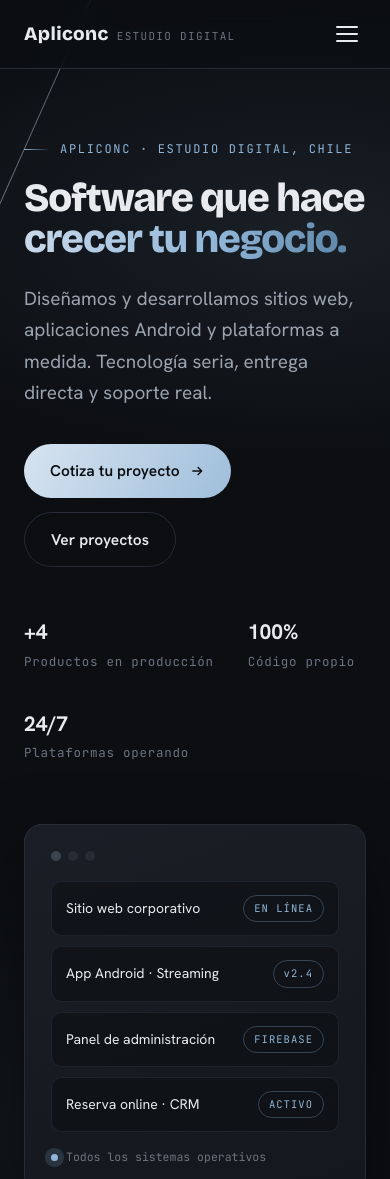
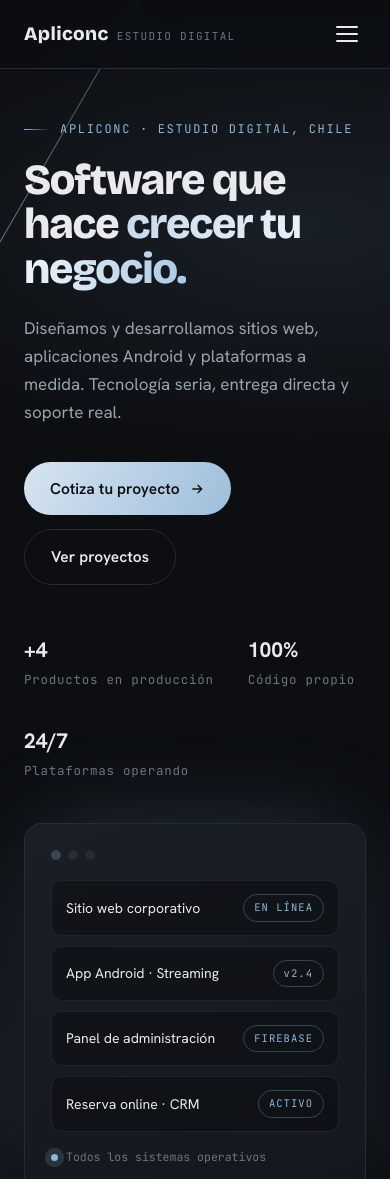
Before and after one commit to BorisESL/Apliconc, a plain HTML site: page index.html in a window 390 px wide. Shown: the top 1179 px of the page. Drawn offline with nearby package versions, Linux system fonts and the light colour scheme.

Commit message:
Mejorar presencia del hero en móvil

```diff
--- a/css/styles.css
+++ b/css/styles.css
@@ -395,14 +395,34 @@ footer{
 
 /* ---------- Responsive ---------- */
 @media (max-width:880px){
-  .hero-grid{grid-template-columns:1fr}
-  .hero-panel{transform:none;max-width:480px}
+  .hero{padding:120px 0 70px}
+  .hero-grid{grid-template-columns:1fr;gap:42px}
+  .hero-panel{
+    transform:none;max-width:100%;
+    box-shadow:0 24px 60px rgba(0,0,0,.55),0 0 90px -20px rgba(143,182,217,.35);
+  }
   .hero-panel:hover{transform:none}
+  /* Reposicionar la viga diagonal para que cruce la pantalla en móvil */
+  .hero-beam::before{right:8%;top:-30%;height:170%;transform:rotate(30deg)}
+  .hero-beam::after{right:8%;top:-30%;transform:rotate(30deg)}
   .contact-grid{grid-template-columns:1fr}
   .project{grid-template-columns:1fr}
   .section{padding:80px 0}
 }
 @media (max-width:680px){
+  .hero h1{font-size:clamp(38px,11vw,52px)}
+  .hero p{font-size:17px}
+  /* Brillo que recorre el título: refuerza el toque tecnológico */
+  .hero h1 em{
+    background:linear-gradient(95deg,var(--steel-bright) 0%,#EAF2FA 25%,var(--steel) 55%,#5E86A8 100%);
+    background-size:220% 100%;
+    -webkit-background-clip:text;background-clip:text;
+    animation:title-shine 5s ease-in-out infinite;
+  }
+  @keyframes title-shine{
+    0%,100%{background-position:0% 0%}
+    50%{background-position:100% 0%}
+  }
   .nav-links{
     position:fixed;top:68px;left:0;right:0;
     background:rgba(12,14,18,.97);
```
